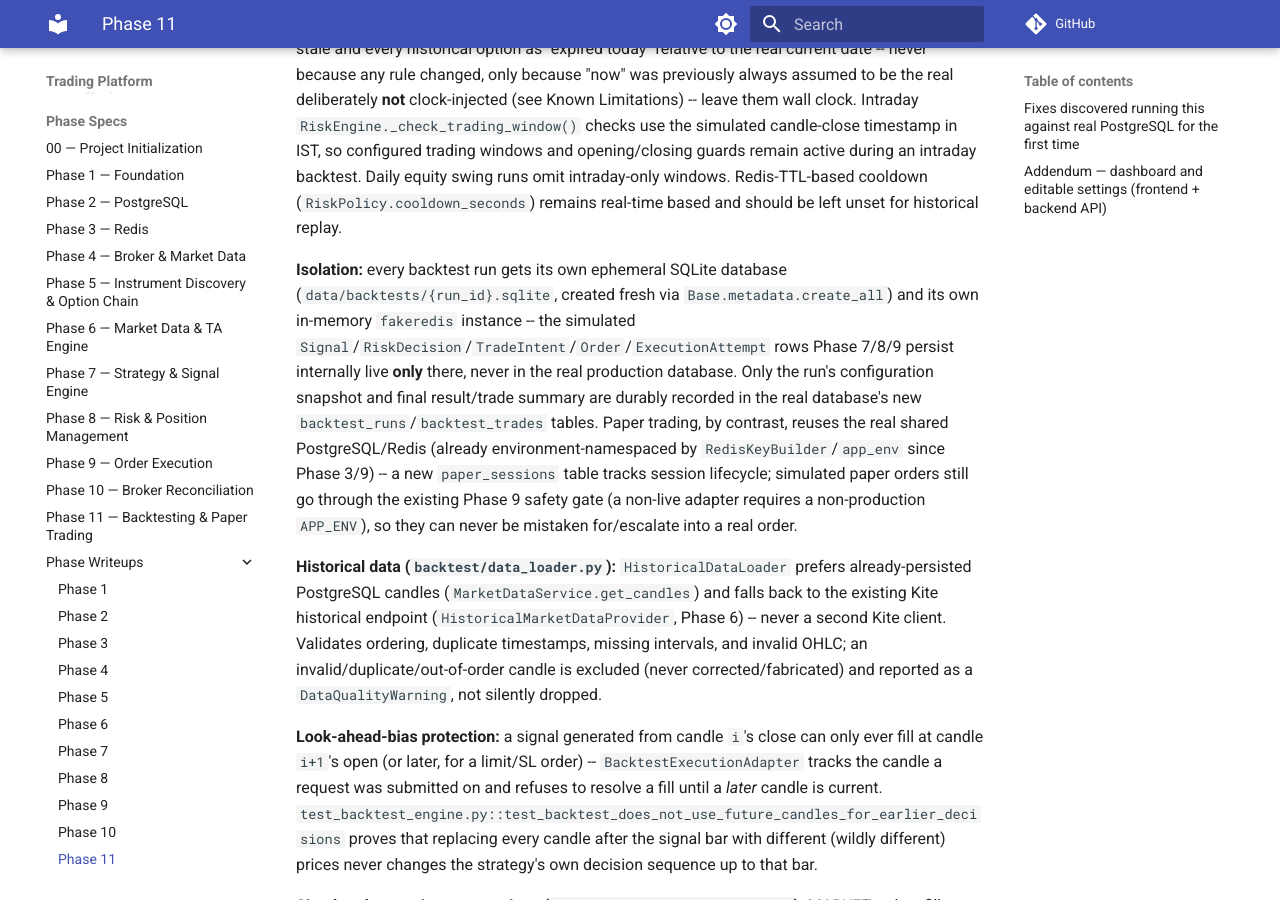
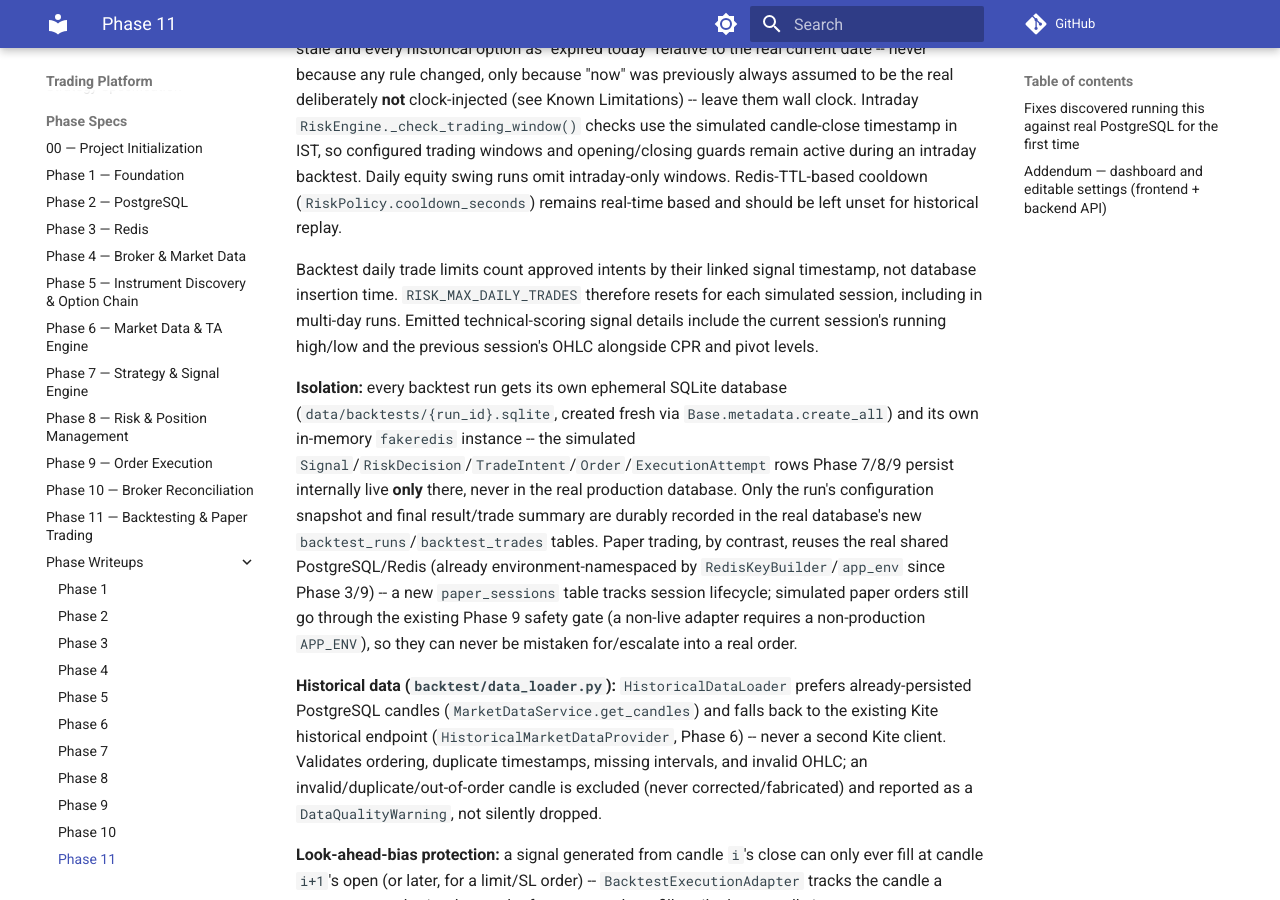
Before and after one commit to VictorG1422/docs, an MkDocs documentation site: the page built from docs/trading-platform/phases/phase-11-backtesting-paper.md, in a window 1280 px wide and 900 px high, scrolled down 867 px. Built offline with MkDocs 1.6.1 and Material for MkDocs 9.7.7, drawn with Linux system fonts in a browser that asks for light colours; comment, search, counter and statistics services are not loaded.

Commit message:
Document backtest daily risk counts and signal levels
Describe per-session backtest trade limits and daily OHLC signal details.

```diff
--- a/docs/trading-platform/phases/phase-11-backtesting-paper.md
+++ b/docs/trading-platform/phases/phase-11-backtesting-paper.md
@@ -46,6 +46,12 @@ and opening/closing guards remain active during an intraday backtest.
 Daily equity swing runs omit intraday-only windows. Redis-TTL-based
 cooldown (`RiskPolicy.cooldown_seconds`) remains real-time based and should
 be left unset for historical replay.
+
+Backtest daily trade limits count approved intents by their linked signal
+timestamp, not database insertion time. `RISK_MAX_DAILY_TRADES` therefore
+resets for each simulated session, including in multi-day runs. Emitted
+technical-scoring signal details include the current session's running
+high/low and the previous session's OHLC alongside CPR and pivot levels.
 
 **Isolation:** every backtest run gets its own ephemeral SQLite database
 (`data/backtests/{run_id}.sqlite`, created fresh via
```
